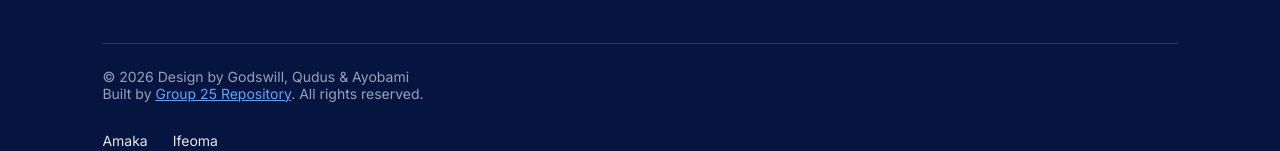
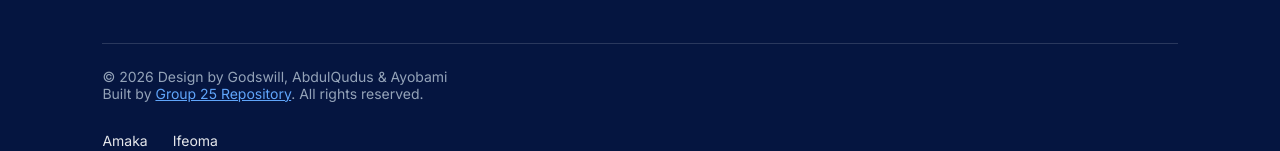
Before and after one commit to godswillsamuel/CapstoneGroup25, a React (Vite) app: page / in a window 1280 px wide. Shown: the part 3822-3973 px from the top of the page. Built offline with nearby package versions, Linux system fonts and the light colour scheme.

Commit message:
Fix Footer error

```diff
--- a/src/components/Footer.jsx
+++ b/src/components/Footer.jsx
@@ -9,18 +9,18 @@ const Footer = () => {
           <div className="footer-about">
             <h4>We are a team passionate about planetary science and data analysis.</h4>
             <p style={{ fontSize: "18px", color: "#cec8c8", marginTop: "10px" }}>
-              <strong>Team:</strong> Godswill, Ayobami, Qudus.
+              <strong>Team:</strong> Godswill, Ayobami, AbdulQudus.
             </p>
           </div>
                 <div style={{ borderTop: "1px solid rgba(255, 255, 255, 0.15)", margin: "5px " }}></div>
         </div>
 
         <div className="footer-bottom">
-          <p>© 2026 Design by Godswill, Qudus & Ayobami</p>
+          <p>© 2026 Design by Godswill, AbdulQudus & Ayobami</p>
           <p>
                 Built by{" "}
                 <a
-                  href="https://github.com/godswillsamuel/Capstone25"
+                  href="https://github.com/godswillsamuel/CapstoneGroup25.git"
                   target="_blank"
                   rel="noreferrer"
                   style={{ color: "#60a5fa", textDecoration: "underline" }}
```
